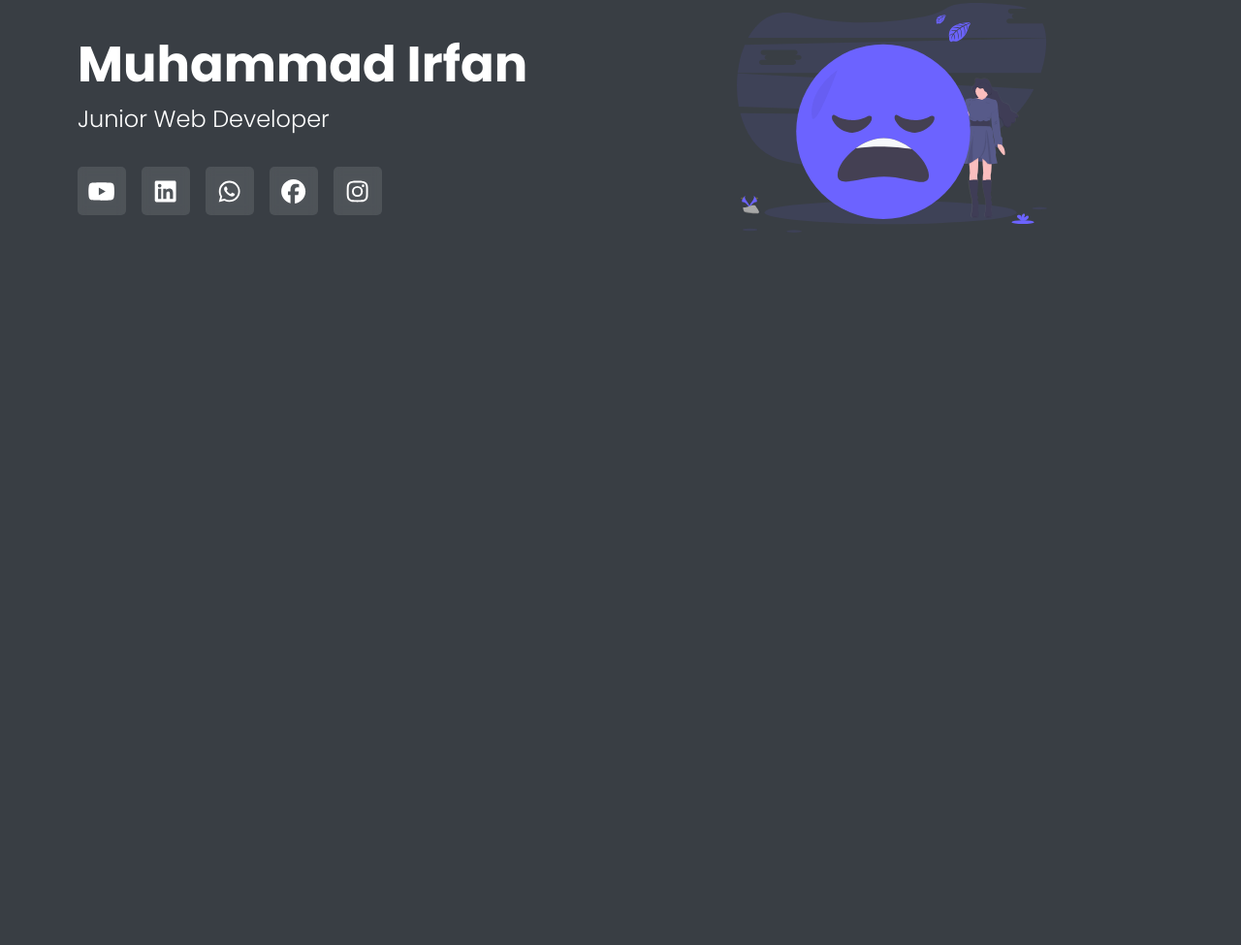
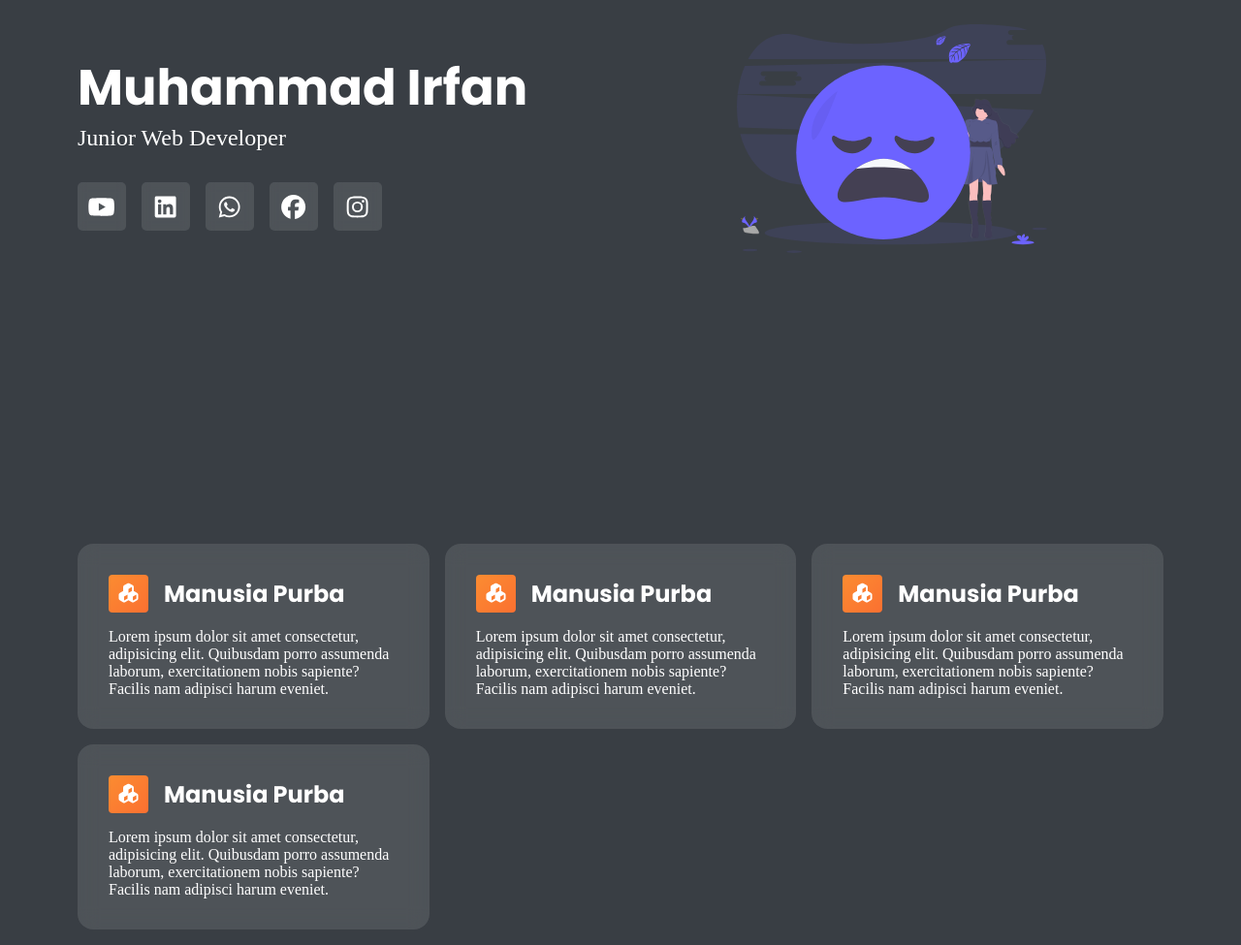
Before and after one commit to Mirfanz/mirfanz.github.io, a plain HTML site: page index.html in a window 1280 px wide. Shown: the part 322-1297 px from the top of the page at 97% size. Before the commit the page ends 847 px from the top, so only its background shows below. Drawn offline with Linux system fonts and the light colour scheme.

Commit message:
menambahkan section project

```diff
--- a/dist/css/app.css
+++ b/dist/css/app.css
@@ -1,7 +1,10 @@
 body {
   background-color: #393e44;
   color: white;
-  font-family: poppins;
+  /* font-family: sans-serif; */
+}
+h2 {
+  font-family: poppins, sans-serif;
 }
 * {
   /* outline:1px white solid; */
@@ -10,13 +13,15 @@ body {
 }
 .container {
   margin-inline: 5rem;
+  margin-bottom: 1rem;
 }
 
 nav.navbar .container {
   display: flex;
   justify-content: space-between;
   align-items: center;
-  padding-block: 0.375rem;
+  padding-block: 0.5rem;
+  font-family: poppins, sans-serif;
 }
 nav.navbar .container .nav-brand {
   color: white;
@@ -115,6 +120,41 @@ nav.navbar .container .nav-link:hover::before {
   transform: translateY(-0.5rem);
 }
 
+/* ////////////////////////////////////////////////////// */
+.wrapper-project {
+  display: grid;
+  gap: 1rem;
+  grid-template-columns: repeat(auto-fit, minmax(350px, 1fr));
+}
+
+.card {
+  width: 100%;
+  background: rgba(255, 255, 255, 0.11);
+  backdrop-filter: blur(10px);
+  border-radius: 1rem;
+  box-sizing: border-box;
+  padding: 2rem;
+  display: flex;
+  flex-direction: column;
+  gap: 1rem;
+}
+
+.card-header {
+  display: flex;
+  gap: 1rem;
+  align-items: center;
+}
+.card-icon {
+  font-size: 1.25rem;
+  background: linear-gradient(to bottom right, #fb8c31, #fb7031);
+  padding: 0.5rem;
+  border-radius: 10%;
+}
+.card-body {
+  /* padding: 1rem; */
+}
+/* ////////////////////////////////////////////////////// */
+
 @media only screen and (max-width: 768px) {
   .container {
     margin-inline: 10px;
@@ -133,8 +173,8 @@ nav.navbar .container .nav-link:hover::before {
     margin: 0;
   }
   .header .header-column:nth-child(2) {
-    vertical-align: middle;
     display: flex;
+    justify-content: center;
     align-items: center;
   }
   .header .header-column:nth-child(1) {
--- a/index.html
+++ b/index.html
@@ -7,7 +7,7 @@
     <link rel="preconnect" href="https://fonts.googleapis.com" />
     <link rel="preconnect" href="https://fonts.gstatic.com" crossorigin />
     <link href="https://fonts.googleapis.com/css2?family=Poppins:wght@100;200;300;400;500;600;700;800;900&display=swap" rel="stylesheet" />
-    <link rel="stylesheet" href="library/fontawesome/css/brands.css">
+    <link rel="stylesheet" href="library/fontawesome/css/brands.css" />
     <link rel="stylesheet" href="dist/css/app.css" />
     <title>Muhammad Irfan</title>
   </head>
@@ -21,16 +21,16 @@
             <a href="#home" class="nav-link active">Home</a>
           </li>
           <li class="nav-item">
-            <a href="#" class="nav-link">About</a>
+            <a href="#about" class="nav-link">About</a>
           </li>
           <li class="nav-item">
-            <a href="#" class="nav-link">Project</a>
+            <a href="#project" class="nav-link">Project</a>
           </li>
           <li class="nav-item">
-            <a href="#" class="nav-link">Skill</a>
+            <a href="#skills" class="nav-link">Skill</a>
           </li>
           <li class="nav-item">
-            <a href="#" class="nav-link">Contact</a>
+            <a href="#contact" class="nav-link">Contact</a>
           </li>
         </ul>
       </div>
@@ -55,7 +55,56 @@
         </div>
       </div>
     </section>
-
+    <section id="project">
+      <div class="container">
+        <div class="wrapper-project">
+          <div class="card">
+            <div class="card-header">
+              <div class="card-icon">
+                <i class="fa fa-cubes"></i>
+              </div>
+              <h2>Manusia Purba</h2>
+            </div>
+            <div class="card-body">
+              <p>Lorem ipsum dolor sit amet consectetur, adipisicing elit. Quibusdam porro assumenda laborum, exercitationem nobis sapiente? Facilis nam adipisci harum eveniet.</p>
+            </div>
+          </div>
+          <div class="card">
+            <div class="card-header">
+              <div class="card-icon">
+                <i class="fa fa-cubes"></i>
+              </div>
+              <h2>Manusia Purba</h2>
+            </div>
+            <div class="card-body">
+              <p>Lorem ipsum dolor sit amet consectetur, adipisicing elit. Quibusdam porro assumenda laborum, exercitationem nobis sapiente? Facilis nam adipisci harum eveniet.</p>
+            </div>
+          </div>
+          <div class="card">
+            <div class="card-header">
+              <div class="card-icon">
+                <i class="fa fa-cubes"></i>
+              </div>
+              <h2>Manusia Purba</h2>
+            </div>
+            <div class="card-body">
+              <p>Lorem ipsum dolor sit amet consectetur, adipisicing elit. Quibusdam porro assumenda laborum, exercitationem nobis sapiente? Facilis nam adipisci harum eveniet.</p>
+            </div>
+          </div>
+          <div class="card">
+            <div class="card-header">
+              <div class="card-icon">
+                <i class="fa fa-cubes"></i>
+              </div>
+              <h2>Manusia Purba</h2>
+            </div>
+            <div class="card-body">
+              <p>Lorem ipsum dolor sit amet consectetur, adipisicing elit. Quibusdam porro assumenda laborum, exercitationem nobis sapiente? Facilis nam adipisci harum eveniet.</p>
+            </div>
+          </div>
+        </div>
+      </div>
+    </section>
     <script src="library/fontawesome/js/all.min.js"></script>
   </body>
 </html>
```
